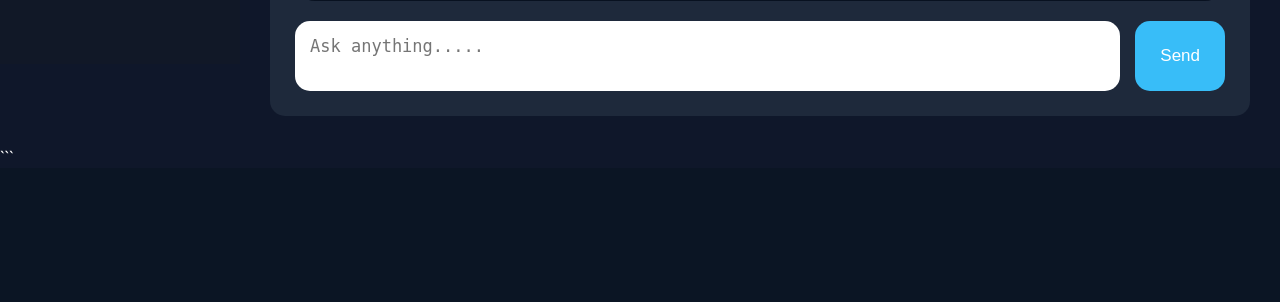
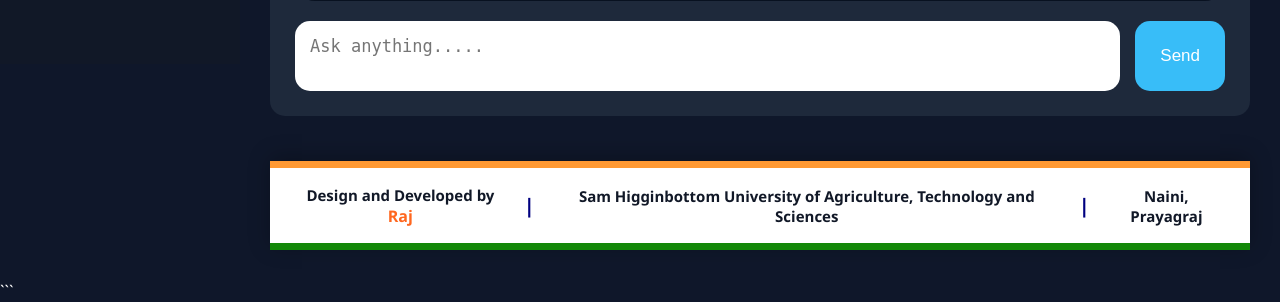
Before and after one commit to Rajkumar333524/AI-performance-predict-guide, a Flask app: page /chatbot in a window 1280 px wide. Shown: the part 736-1038 px from the top of the page. Before the commit the page ends 890 px from the top, so only its background shows below. Run offline with Flask 3, Linux system fonts and the light colour scheme; a user stored in the database is signed in; parts of the project's set-up code (start-up, migrations or seed data) failed here and were passed over.

Commit message:
Refactor chatbot.html for improved structure

```diff
--- a/templates/chatbot.html
+++ b/templates/chatbot.html
@@ -7,192 +7,255 @@
     <h1>Educational AI Assistant</h1>
 
     <div id="chat-box">
+    </div>
+
+    <div class="input-box">
+
+        <textarea
+            id="message"
+            placeholder="Ask anything....."
+            rows="2"
+        ></textarea>
+
+        <button onclick="sendMessage()">
+            Send
+        </button>
+
+    </div>
 
 </div>
 
 
-<div class="input-box">
+<!-- =========================
+     TRICOLOR FOOTER
+========================= -->
 
-<textarea
+<footer class="tricolor-footer">
 
-id="message"
+    <div class="footer-saffron"></div>
 
-placeholder="Ask anything....."
+    <div class="footer-content">
 
-rows="2"
+        <p>
+            Design and Developed by
+            <span class="developer-name">Raj</span>
+        </p>
 
-></textarea>
+        <span class="footer-divider">|</span>
 
+        <p>
+            Sam Higginbottom University of Agriculture,
+            Technology and Sciences
+        </p>
 
-<button onclick="sendMessage()">
+        <span class="footer-divider">|</span>
 
-Send
-
-</button>
-
+        <p>Naini, Prayagraj</p>
 
     </div>
 
+    <div class="footer-green"></div>
 
-</div>
-
-
+</footer>
 
 
 <style>
 
+/* =========================
+   CHATBOT
+========================= */
+
 .chatbot-container{
-
     max-width:1000px;
-
     margin:auto;
-
 }
 
 
 #chat-box{
-
     height:550px;
-
     overflow-y:auto;
-
     padding:20px;
-
     border-radius:20px;
-
     background:#081120;
-
     margin-bottom:20px;
-
 }
 
 
 .user-chat{
-
     max-width:75%;
-
     margin-left:auto;
-
     padding:15px;
-
     margin-top:15px;
-
     border-radius:20px;
-
     background:#0ea5e9;
-
     color:white;
-
     line-height:1.8;
-
     word-wrap:break-word;
-
 }
 
 
 .ai-chat{
-
     max-width:80%;
-
     padding:20px;
-
     margin-top:15px;
-
     border-radius:20px;
-
     background:#1e293b;
-
     color:white;
-
     line-height:1.9;
-
     word-wrap:break-word;
-
 }
 
 
 .ai-chat h3{
-
     margin-bottom:10px;
-
 }
 
 
 .input-box{
-
     display:flex;
-
     gap:15px;
-
 }
 
 
 textarea{
-
     width:100%;
-
     padding:15px;
-
     border:none;
-
     border-radius:15px;
-
     font-size:17px;
-
     resize:none;
-
     outline:none;
-
 }
 
 
 button{
-
     padding:15px 25px;
-
     border:none;
-
     border-radius:15px;
-
     cursor:pointer;
-
     font-size:17px;
-
 }
 
 
 .loading{
-
     font-style:italic;
-
     color:#38bdf8;
-
 }
 
 
 pre{
-
     background:black;
-
     padding:15px;
-
     border-radius:15px;
-
     overflow-x:auto;
-
 }
 
 
 code{
+    color:#38bdf8;
+}
 
-color:#38bdf8;
+
+/* =========================
+   TRICOLOR FOOTER
+========================= */
+
+.tricolor-footer{
+    width:100%;
+    margin-top:45px;
+    background:#ffffff;
+    overflow:hidden;
+    box-shadow:0 -4px 20px rgba(0,0,0,0.25);
+}
+
+
+/* Saffron Strip */
+
+.footer-saffron{
+    width:100%;
+    height:7px;
+    background:#FF9933;
+}
+
+
+/* Footer Main Area */
+
+.footer-content{
+    min-height:75px;
+
+    display:flex;
+    justify-content:center;
+    align-items:center;
+
+    gap:18px;
+
+    padding:15px 25px;
+
+    background:#ffffff;
+    color:#111827;
+
+    text-align:center;
+
+    font-size:15px;
+    font-weight:600;
+}
+
+
+.footer-content p{
+    margin:0;
+}
+
+
+.developer-name{
+    color:#FF671F;
+    font-weight:800;
+    font-size:16px;
+}
+
+
+.footer-divider{
+    color:#000080;
+    font-weight:bold;
+    font-size:20px;
+}
+
+
+/* Green Strip */
+
+.footer-green{
+    width:100%;
+    height:7px;
+    background:#138808;
+}
+
+
+/* =========================
+   MOBILE RESPONSIVE
+========================= */
+
+@media(max-width:768px){
+
+    .chatbot-container{
+        width:95%;
+    }
+
+    #chat-box{
+        height:500px;
+    }
+
+    .footer-content{
+        flex-direction:column;
+        gap:7px;
+        padding:18px 15px;
+    }
+
+    .footer-divider{
+        display:none;
+    }
 
 }
 
-
 </style>
-
-
 
 
 <script>
@@ -200,13 +263,11 @@ color:#38bdf8;
 
 function formatResponse(text){
 
-
     text=text.replace(/\n/g,"<br>");
 
     text=text.replace(/•/g,"<br> • ");
 
     return text;
-
 
 }
 
@@ -216,22 +277,16 @@ async function sendMessage(){
 
 
     let message=
-
     document.getElementById("message").value.trim();
 
 
     if(!message){
-
         return;
-
     }
 
 
-
     let chatBox=
-
     document.getElementById("chat-box");
-
 
 
     chatBox.innerHTML+=`
@@ -250,11 +305,9 @@ ${message}
     document.getElementById("message").value="";
 
 
-
     chatBox.innerHTML+=`
 
     <div class="ai-chat loading"
-
     id="loading">
 
         AI is Thinking.....
@@ -264,18 +317,14 @@ AI is Thinking.....
     `;
 
 
-
     chatBox.scrollTop=
-
     chatBox.scrollHeight;
-
 
 
     try{
 
 
         const response=
-
         await fetch(
 
             "/chat-api",
@@ -285,15 +334,11 @@ await fetch(
                 method:"POST",
 
                 headers:{
-
                     "Content-Type":"application/json"
-
                 },
 
                 body:JSON.stringify({
-
                     message:message
-
                 })
 
             }
@@ -301,19 +346,13 @@ message:message
         );
 
 
-
         const data=
-
         await response.json();
 
 
-
         document.getElementById(
-
             "loading"
-
         ).remove();
-
 
 
         chatBox.innerHTML+=`
@@ -331,11 +370,8 @@ ${formatResponse(data.response)}
         `;
 
 
-
         chatBox.scrollTop=
-
         chatBox.scrollHeight;
-
 
 
     }
@@ -345,11 +381,8 @@ catch(error){
 
 
         document.getElementById(
-
             "loading"
-
         ).remove();
-
 
 
         chatBox.innerHTML+=`
@@ -362,9 +395,7 @@ Unable to connect with AI Server.
 
         `;
 
-
     }
-
 
 
 }
@@ -372,9 +403,7 @@ Unable to connect with AI Server.
 
 
 document.getElementById(
-
     "message"
-
 ).addEventListener(
 
     "keydown",
@@ -383,13 +412,9 @@ function(event){
 
 
         if(
-
             event.key==="Enter"
-
             &&
-
             !event.shiftKey
-
         ){
 
             event.preventDefault();
@@ -398,14 +423,11 @@ sendMessage();
 
         }
 
-
     }
-
 
 );
 
 
 </script>
 
-
 {% endblock %}
```
Lines whose indentation alone changed are shown as unchanged.
